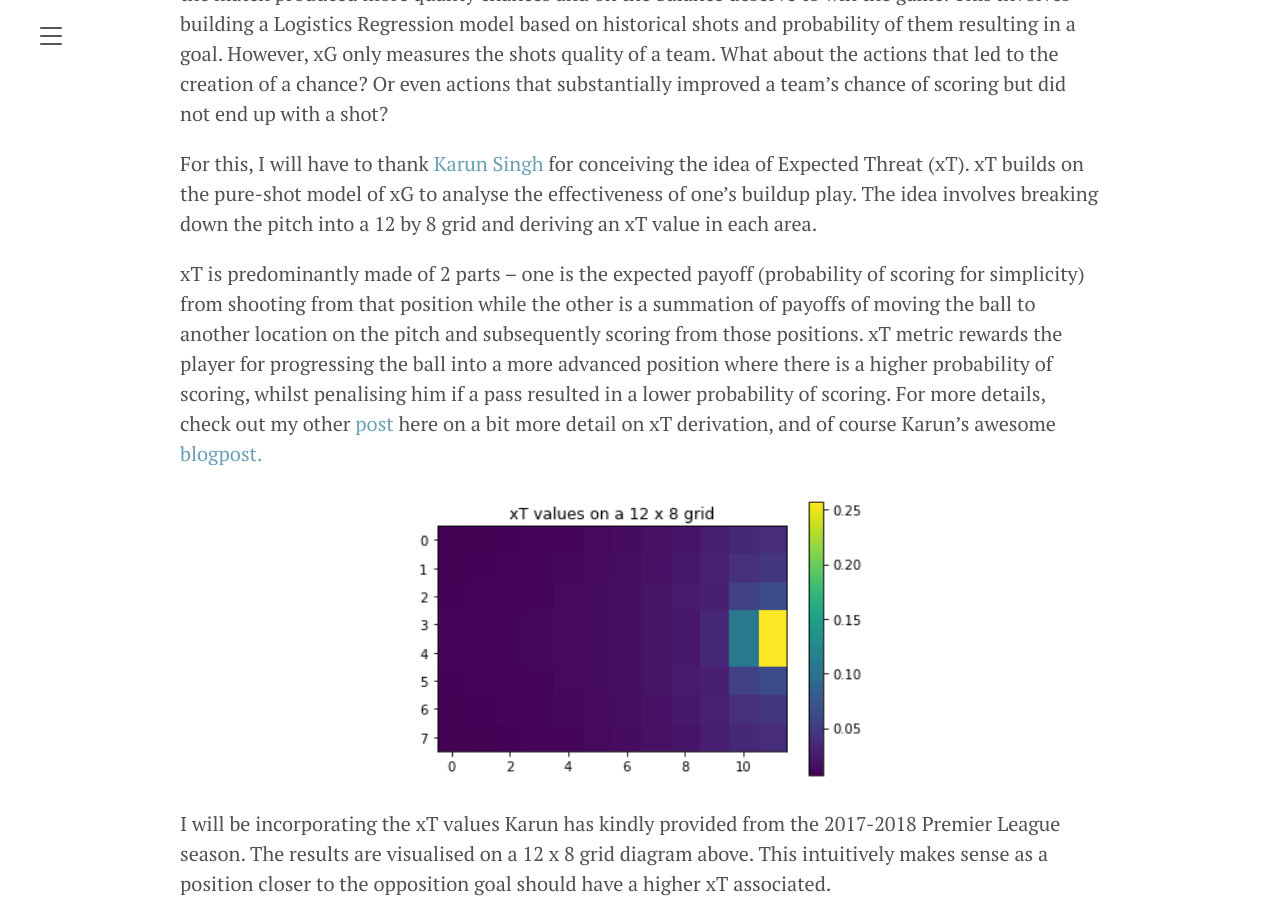
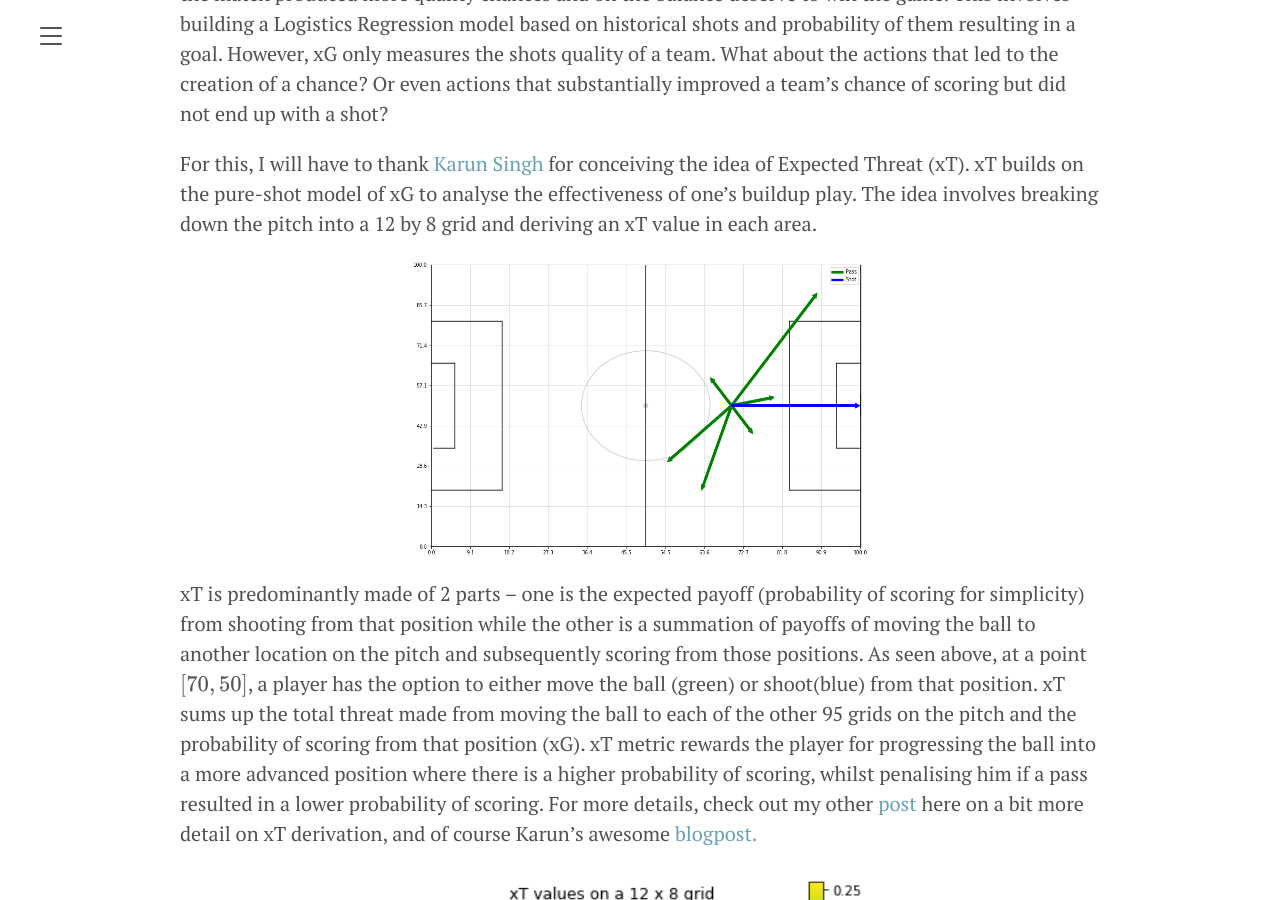
Before and after one commit to chuazy94/zy_blog_2, a Jekyll site: the page built from _posts/2021-04-17-mikel-arteta-50.md, in a window 1280 px wide and 900 px high, scrolled down 3789 px. Built offline with Jekyll 4.4.1, drawn with Linux system fonts in a browser that asks for light colours; formulas are drawn with MathJax 3.

Commit message:
Update 2021-04-17-mikel-arteta-50.md

```diff
--- a/_posts/2021-04-17-mikel-arteta-50.md
+++ b/_posts/2021-04-17-mikel-arteta-50.md
@@ -39,7 +39,11 @@ Expected Goals (xG) is a well-known metric in the footballing community to measu
 
 For this, I will have to thank <a href="https://twitter.com/karun1710">Karun Singh</a>  for conceiving the idea of Expected Threat (xT). xT builds on the pure-shot model of xG to analyse the effectiveness of one’s buildup play. The idea involves breaking down the pitch into a 12 by 8 grid and deriving an xT value in each area.
 
-xT is predominantly made of 2 parts – one is the expected payoff (probability of scoring for simplicity) from shooting from that position while the other is a summation of payoffs of moving the ball to another location on the pitch and subsequently scoring from those positions. xT metric rewards the player for progressing the ball into a more advanced position where there is a higher probability of scoring, whilst penalising him if a pass resulted in a lower probability of scoring. For more details, check out my other [post]({{ site.baseurl }}{% link _posts/2021-04-16-xT-derivation.md %}) here on a bit more detail on xT derivation, and of course Karun's awesome <a href="https://karun.in/blog/expected-threat.html">blogpost.</a>
+<p align="center">
+    <img width="460" height="300" src="{{ site.baseurl }}/images/xT_visual.png">
+</p>
+
+xT is predominantly made of 2 parts – one is the expected payoff (probability of scoring for simplicity) from shooting from that position while the other is a summation of payoffs of moving the ball to another location on the pitch and subsequently scoring from those positions. As seen above, at a point $$[70,50]$$, a player has the option to either move the ball (green) or shoot(blue) from that position. xT sums up the total threat made from moving the ball to each of the other 95 grids on the pitch and the probability of scoring from that position (xG). xT metric rewards the player for progressing the ball into a more advanced position where there is a higher probability of scoring, whilst penalising him if a pass resulted in a lower probability of scoring. For more details, check out my other [post]({{ site.baseurl }}{% link _posts/2021-04-16-xT-derivation.md %}) here on a bit more detail on xT derivation, and of course Karun's awesome <a href="https://karun.in/blog/expected-threat.html">blogpost.</a>
 
 <p align="center">
     <img width="460" height="300" src="{{ site.baseurl }}/images/xT_rep.png">
```
